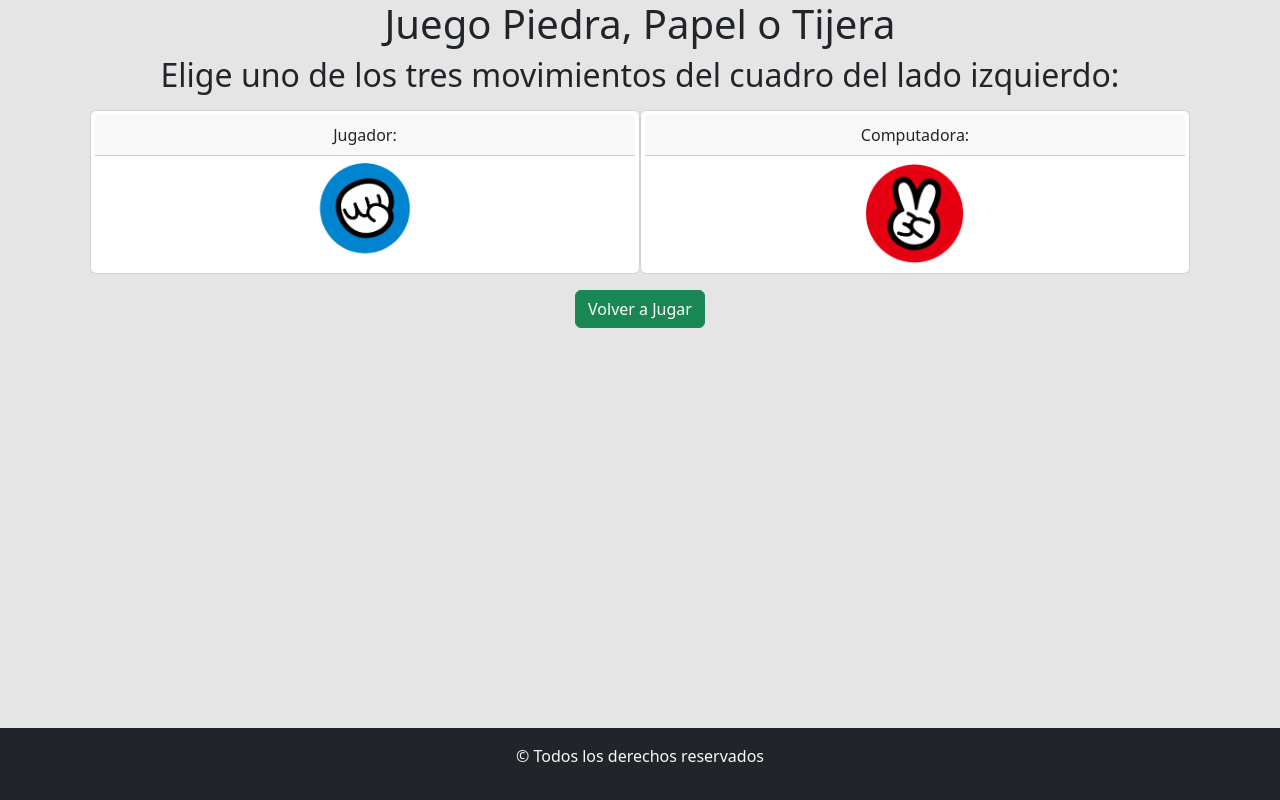
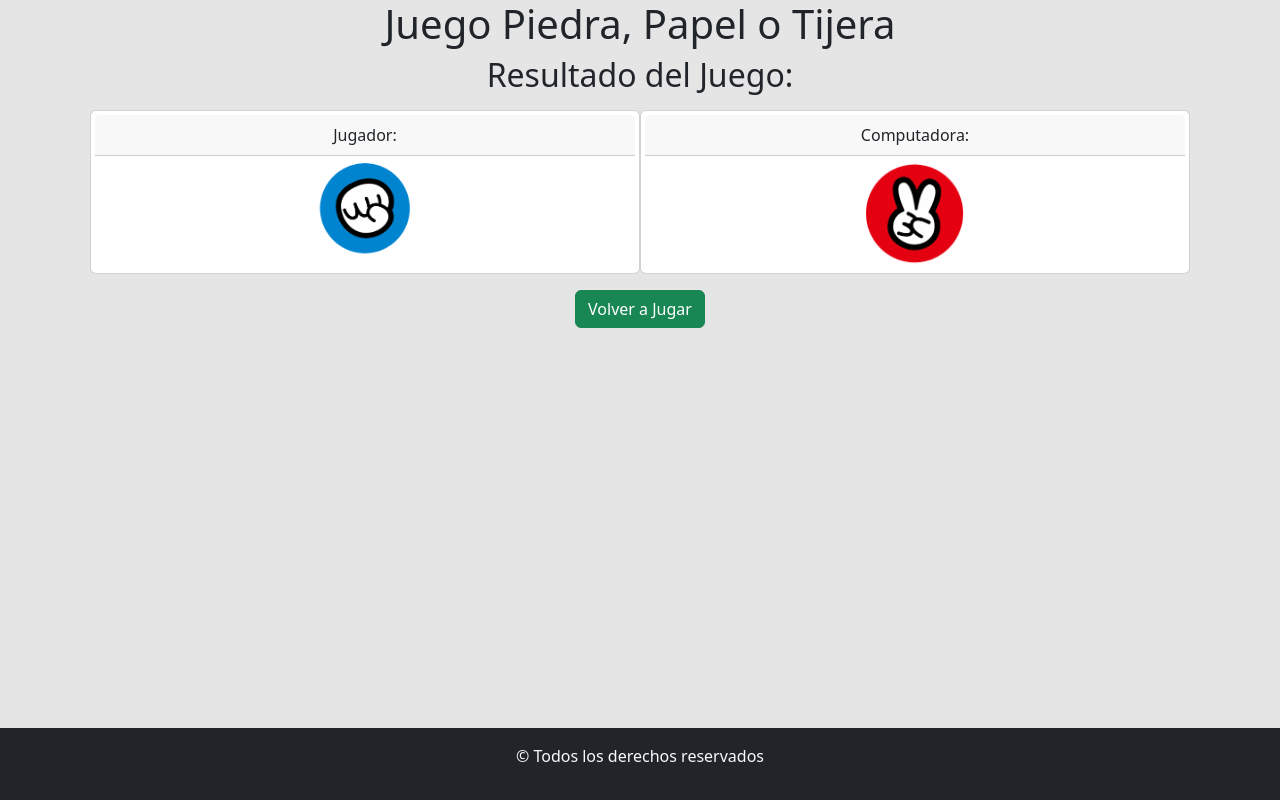
Before and after one commit to jgromerou/piedra-papel-tijera-rolling, a plain HTML site: page index.html in a window 1280 px wide. Both pictures are taken after a click on the picture 365 px from the left and 206 px from the top of the page. Drawn offline with nearby package versions, Linux system fonts and the light colour scheme.

Commit message:
se cambia el subtitulo por el correspondiente

```diff
--- a/index.html
+++ b/index.html
@@ -20,8 +20,8 @@
     <header>
       <div class="bg-body-tertiar container">
         <h1 class="text-center">Juego Piedra, Papel o Tijera</h1>
-        <h2 class="text-center m-2">
-          Elige uno de los tres movimientos del cuadro del lado izquierdo:
+        <h2 id="subtitulo" class="text-center m-2">
+          Elige uno de los tres movimientos:
         </h2>
       </div>
     </header>
--- a/js/app.js
+++ b/js/app.js
@@ -33,6 +33,10 @@ function eleccionJugador(opcion) {
 
   //Activar el boton "Volver a Jugar"
   botonJugardenuevo.classList.remove('disabled');
+
+  //cambiar el subtitulo
+  const subtitulo = document.getElementById('subtitulo');
+  subtitulo.innerHTML = 'Resultado del Juego:';
 }
 
 asignarSrcImagenJugador = (opcion) => {
@@ -150,5 +154,9 @@ function mostrarDivEleccionJugador() {
     //asignar la imagen de signo de pregunta
     const imagenComputadora = document.getElementById('imagenComputadora');
     imagenComputadora.src = '/assets/img/signoPregunta.png';
+
+    //cambiar el subtitulo
+    const subtitulo = document.getElementById('subtitulo');
+    subtitulo.innerHTML = 'Elige uno de los tres movimientos';
   }
 }
```
